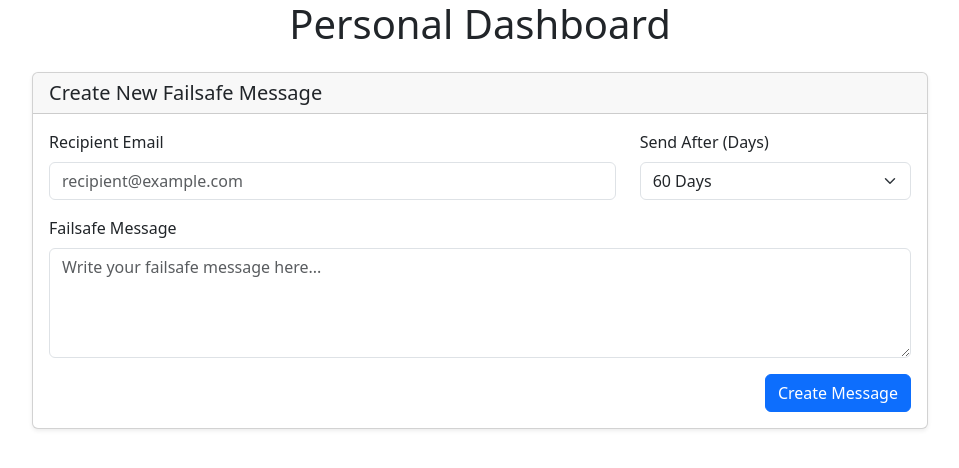
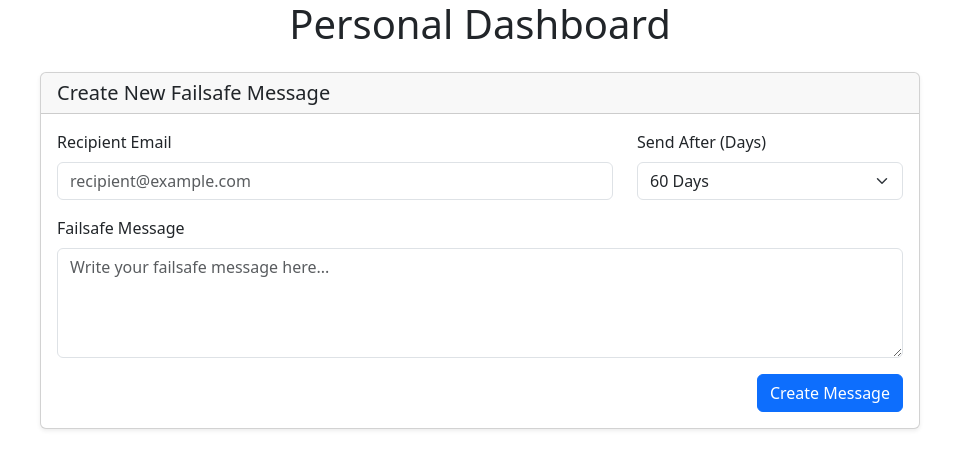
Before and after one commit to 43110JOSHUA/FailSafeMessanger, a Next.js app: page /dashboard in a window 1280 px wide. Shown: the top 468 px of the page, without its empty margins (160-1119 px from the left). Built offline with nearby package versions, Linux system fonts and the light colour scheme.

Commit message:
Updated directory layout

```diff
--- a/src/app/dashboard/page.tsx
+++ b/src/app/dashboard/page.tsx
@@ -1,13 +1,9 @@
-"use client";
-import { useState } from "react";
-import NewMessage from "../components/messageDashboard/NewMessage";
+import { get } from "http";
+import NewMessage from "../../components/messageDashboard/NewMessage";
 
-export default function Dashboard() {
-  const [isOpen, setIsOpen] = useState(false);
-
-  function setToggle() {
-    setIsOpen(!isOpen);
-  }
+export default async function Dashboard() {
+  // Fetch messages from server
+  // const messages = await get("/api/messages");
 
   return (
     <div className="min-vh-100">
--- a/src/app/layout.tsx
+++ b/src/app/layout.tsx
@@ -1,7 +1,7 @@
 import type { Metadata } from "next";
 import "./globals.css";
 import 'bootstrap/dist/css/bootstrap.min.css';
-import PageBorder from "./components/PageBorder";
+import PageBorder from "../components/PageBorder";
 
 export const metadata: Metadata = {
   title: "Fail Safe",
--- a/src/app/components/messageDashboard/NewMessage.tsx
+++ b/src/components/messageDashboard/NewMessage.tsx
@@ -1,3 +1,4 @@
+"use client";
 import React, { useState } from "react";
 
 export default function NewMessage() {
@@ -6,7 +7,7 @@ export default function NewMessage() {
   const [deadmanDuration, setDeadmanDuration] = useState("60"); // days
 
   return (
-    <div className="card my-4 shadow-sm">
+    <div className="card my-4 mx-2 shadow-sm">
       <div className="card-header d-flex justify-content-between align-items-center">
         <h5 className="card-title mb-0">Create New Failsafe Message</h5>
       </div>
--- /dev/null
+++ b/src/lib/actions.ts
@@ -0,0 +1 @@
+"use server";
```
Also changed, not shown: src/components/PageBorder.tsx (renamed from src/app/components/PageBorder.tsx), src/components/messageDashboard/CheckInButton.tsx (added), src/components/messageDashboard/MessageFeed.tsx (added), src/components/messageDashboard/OldMessage.tsx (added).
